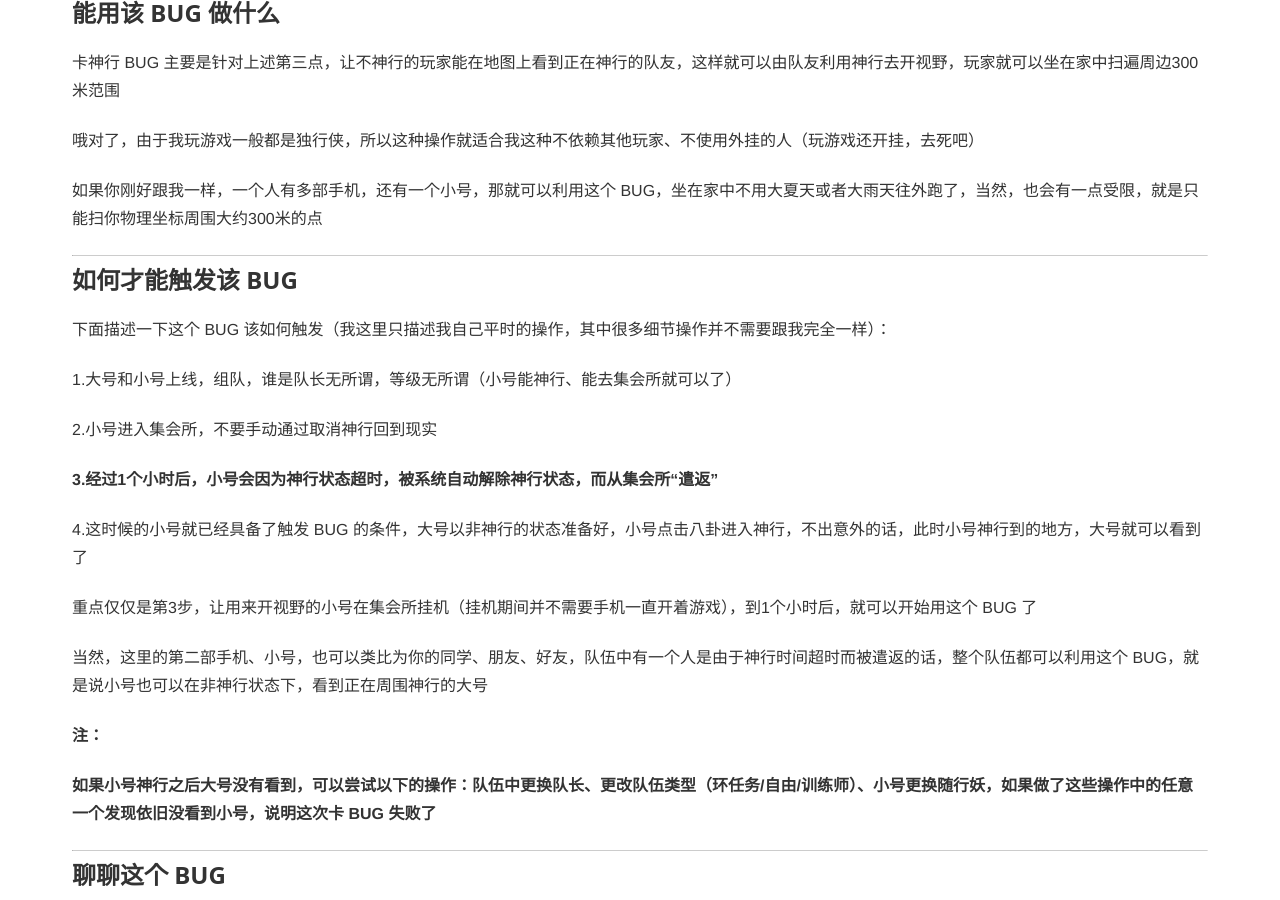
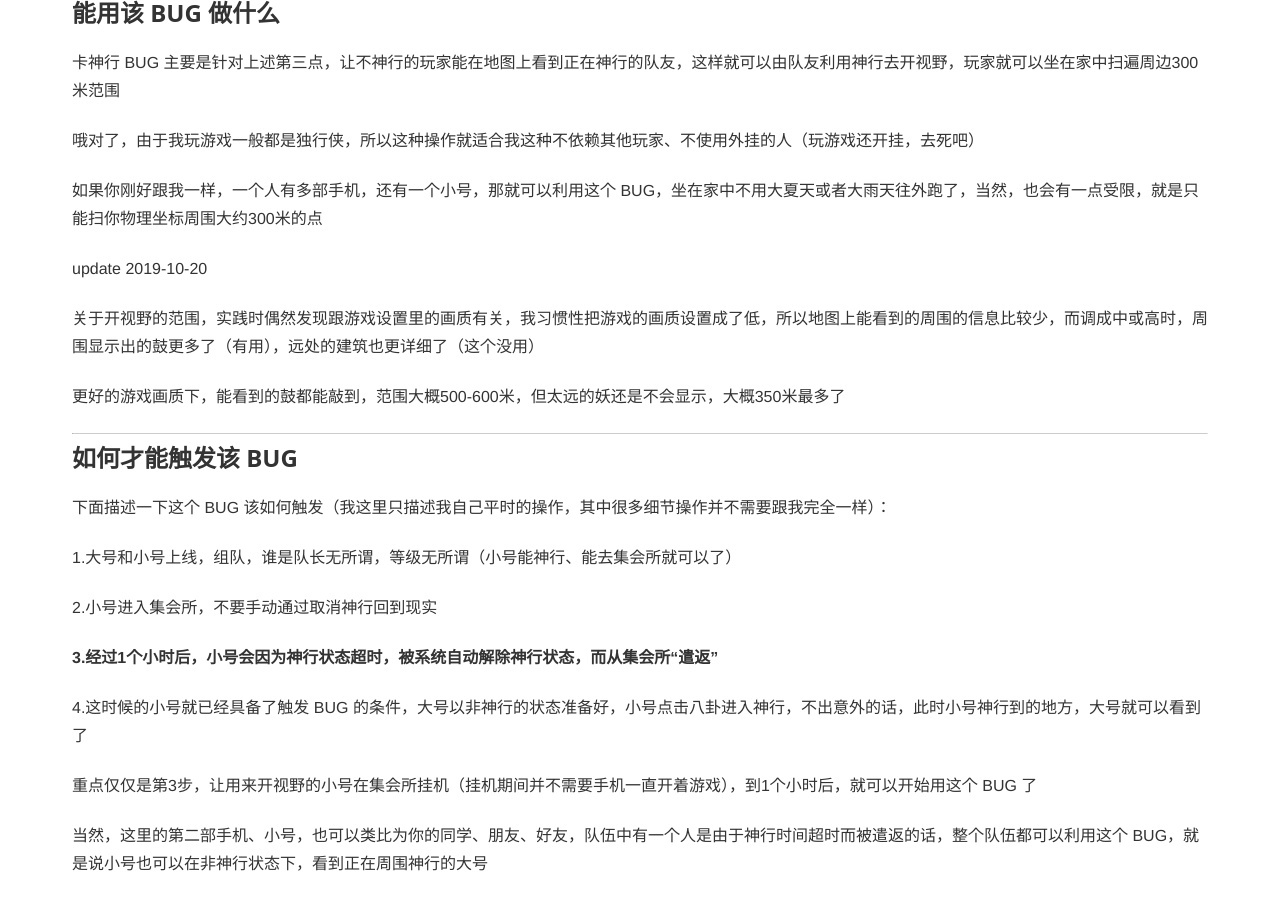
Before and after one commit to PriestTomb/PriestTomb.github.io, a Jekyll site: the page built from _posts/2019-07-08-一起来捉妖卡队友神行视野的BUG.md, in a window 1280 px wide and 900 px high, scrolled down 731 px. Built offline with Jekyll 4.4.1, drawn with Linux system fonts in a browser that asks for light colours; nearby versions of some CDN libraries; comment, search, counter and statistics services are not loaded.

Commit message:
更新文章内容

```diff
--- a/_posts/2019-07-08-一起来捉妖卡队友神行视野的BUG.md
+++ b/_posts/2019-07-08-一起来捉妖卡队友神行视野的BUG.md
@@ -33,6 +33,12 @@ author:
 哦对了，由于我玩游戏一般都是独行侠，所以这种操作就适合我这种不依赖其他玩家、不使用外挂的人（玩游戏还开挂，去死吧）
 
 如果你刚好跟我一样，一个人有多部手机，还有一个小号，那就可以利用这个 BUG，坐在家中不用大夏天或者大雨天往外跑了，当然，也会有一点受限，就是只能扫你物理坐标周围大约300米的点
+
+update 2019-10-20
+
+关于开视野的范围，实践时偶然发现跟游戏设置里的画质有关，我习惯性把游戏的画质设置成了低，所以地图上能看到的周围的信息比较少，而调成中或高时，周围显示出的鼓更多了（有用），远处的建筑也更详细了（这个没用）
+
+更好的游戏画质下，能看到的鼓都能敲到，范围大概500-600米，但太远的妖还是不会显示，大概350米最多了
 
 ---
 
```
